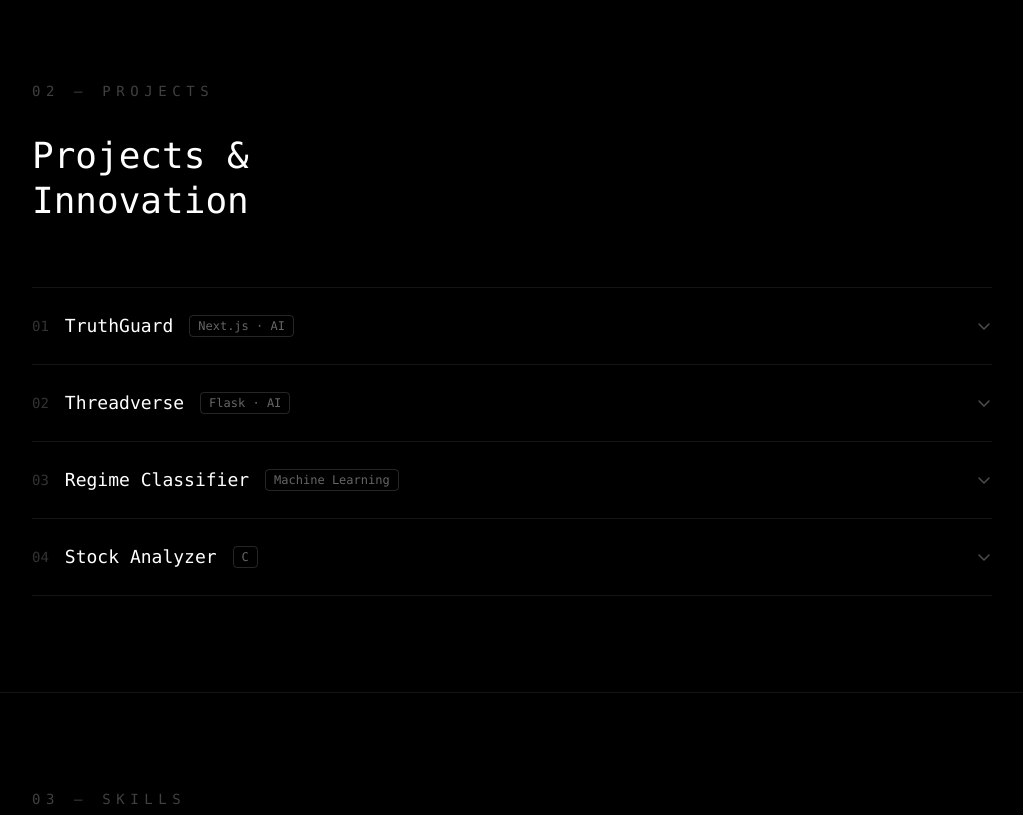
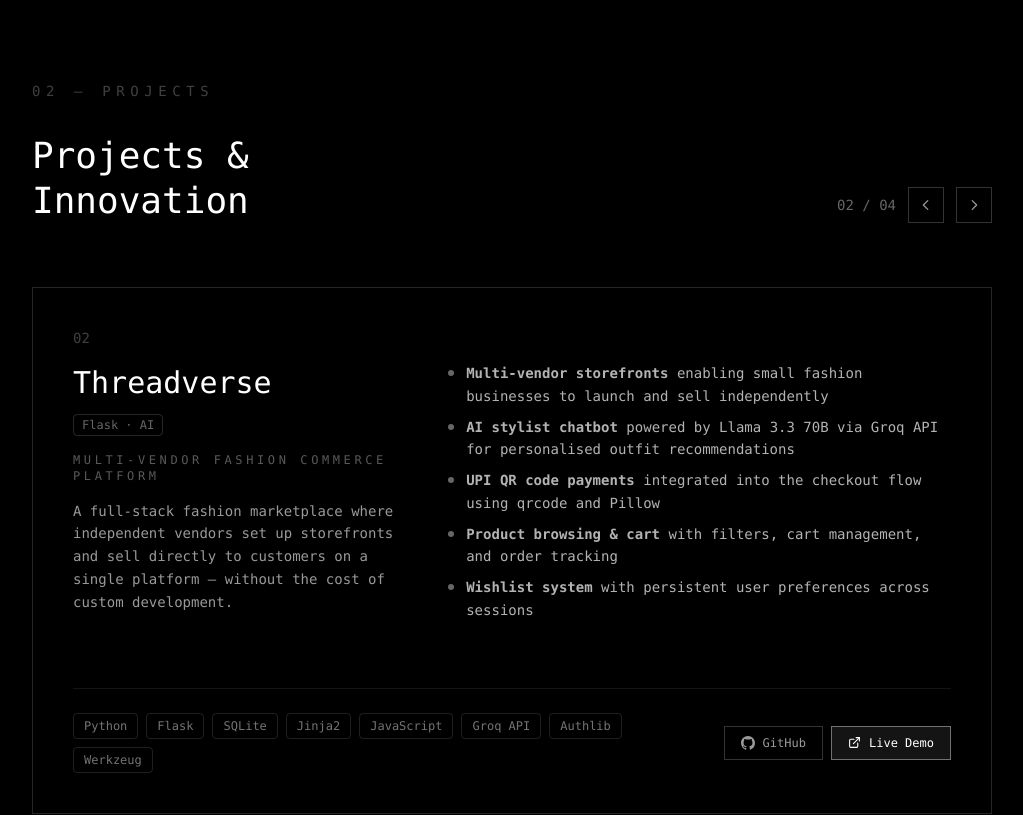
Before and after one commit to Aditi-Atodaria/Portfolio_Website, a Next.js app in the folder aditi-next/: page / in a window 1280 px wide. Shown: the part 1580-2395 px from the top of the page, without its empty margins (128-1151 px from the left). Built offline with nearby package versions, Linux system fonts and the light colour scheme.

Commit message:
Update portfolio-hero-with-paper-shaders.tsx

```diff
--- a/aditi-next/src/components/ui/portfolio-hero-with-paper-shaders.tsx
+++ b/aditi-next/src/components/ui/portfolio-hero-with-paper-shaders.tsx
@@ -2,8 +2,26 @@
 
 import { Dithering } from "@paper-design/shaders-react"
 import { useState, useEffect, useRef } from "react"
+import { Swiper, SwiperSlide } from "swiper/react"
+import { A11y, Autoplay, EffectCreative, Keyboard, Pagination } from "swiper/modules"
+import type { Swiper as SwiperType } from "swiper"
+import "swiper/css"
+import "swiper/css/effect-creative"
+import "swiper/css/pagination"
+import "swiper/css/autoplay"
 
-const PROJECTS = [
+type Project = {
+  name: string
+  tag: string
+  subtitle: string
+  desc: string
+  bullets: { bold: string; rest: string }[]
+  stack: string[]
+  github: string
+  demo?: string
+}
+
+const PROJECTS: Project[] = [
   {
     name: "TruthGuard",
     tag: "Next.js · AI",
@@ -69,6 +87,26 @@ const PROJECTS = [
   },
 ]
 
+const carouselCss = `
+  .project-cards .swiper {
+    padding-bottom: 44px;
+  }
+  .project-cards .swiper-slide {
+    height: auto;
+    overflow: hidden;
+  }
+  .project-cards .swiper-slide > article {
+    height: 100%;
+  }
+  .project-cards .swiper-pagination-bullet {
+    background-color: currentColor !important;
+    opacity: 0.25;
+  }
+  .project-cards .swiper-pagination-bullet-active {
+    opacity: 0.9;
+  }
+`
+
 const SKILLS = ["Python", "C", "JavaScript", "React", "React Native", "Three.js", "Jinja2", "HTML/CSS", "Flask", "SQLite", "Firebase", "Groq API", "Expo", "React Navigation", "Git", "Pillow", "Authlib", "Werkzeug"]
 
 const CURRENTLY_EXPLORING = [
@@ -79,7 +117,8 @@ const CURRENTLY_EXPLORING = [
 export default function AditiPortfolio() {
   const [isDarkMode, setIsDarkMode] = useState(true)
   const [scrolled, setScrolled] = useState(false)
-  const [openProject, setOpenProject] = useState<number | null>(null)
+  const [activeProject, setActiveProject] = useState(0)
+  const swiperRef = useRef<SwiperType | null>(null)
   const [menuOpen, setMenuOpen] = useState(false)
   const contentRef = useRef<HTMLDivElement>(null)
 
@@ -314,51 +353,87 @@ export default function AditiPortfolio() {
 
         {/* PROJECTS */}
         <section id="projects" className={`border-t ${isDarkMode ? "border-white/8" : "border-black/8"}`}>
+          <style>{carouselCss}</style>
           <div className="max-w-5xl mx-auto px-4 sm:px-8 py-14 sm:py-24">
             <p className={`font-mono text-sm tracking-[0.4em] uppercase mb-6 sm:mb-8 ${isDarkMode ? "text-white/25" : "text-black/60"}`}>02 — Projects</p>
-            <h2 className={`font-mono text-2xl sm:text-3xl md:text-4xl leading-tight mb-10 sm:mb-16 ${isDarkMode ? "text-white" : "text-black"}`}>
+            <div className="flex items-end justify-between gap-4 mb-10 sm:mb-16">
+              <h2 className={`font-mono text-2xl sm:text-3xl md:text-4xl leading-tight ${isDarkMode ? "text-white" : "text-black"}`}>
                 Projects &amp;<br />Innovation
               </h2>
-            <div className="space-y-0">
-              {PROJECTS.map((p, i) => (
-                <div key={i} className={`border-t transition-colors ${isDarkMode ? "border-white/8" : "border-black/8"}`}>
 
-                  {/* Clickable row */}
+              {/* Prev / next + counter */}
+              <div className="flex items-center gap-3 flex-shrink-0">
+                <span className={`font-mono text-xs sm:text-sm tabular-nums ${isDarkMode ? "text-white/40" : "text-black/60"}`}>
+                  {String(activeProject + 1).padStart(2, "0")} / {String(PROJECTS.length).padStart(2, "0")}
+                </span>
+                {(["prev", "next"] as const).map(dir => (
                   <button
-                    onClick={() => setOpenProject(openProject === i ? null : i)}
-                    className={`w-full text-left grid grid-cols-[auto_1fr_auto] items-center gap-3 sm:gap-4 py-5 sm:py-6 transition-colors ${
-                      isDarkMode ? "hover:bg-white/2" : "hover:bg-black/2"
+                    key={dir}
+                    onClick={() => (dir === "prev" ? swiperRef.current?.slidePrev() : swiperRef.current?.slideNext())}
+                    aria-label={dir === "prev" ? "Previous project" : "Next project"}
+                    className={`w-9 h-9 flex items-center justify-center border transition-colors ${
+                      isDarkMode
+                        ? "border-white/20 text-white/60 hover:border-white/60 hover:text-white"
+                        : "border-black/30 text-black/65 hover:border-black/70 hover:text-black"
                     }`}
                   >
-                    <span className={`font-mono text-xs sm:text-sm ${isDarkMode ? "text-white/20" : "text-black/50"}`}>
+                    <svg width="14" height="14" viewBox="0 0 16 16" fill="none" className={dir === "prev" ? "" : "rotate-180"}>
+                      <path d="M10 3L5 8l5 5" stroke="currentColor" strokeWidth="1.5" strokeLinecap="round" strokeLinejoin="round" />
+                    </svg>
+                  </button>
+                ))}
+              </div>
+            </div>
+
+            <div className={`project-cards ${isDarkMode ? "text-white" : "text-black"}`}>
+              <Swiper
+                modules={[EffectCreative, Pagination, Autoplay, Keyboard, A11y]}
+                effect="creative"
+                creativeEffect={{
+                  prev: { shadow: true, translate: [0, 0, -400] },
+                  next: { translate: ["100%", 0, 0] },
+                }}
+                grabCursor
+                slidesPerView={1}
+                spaceBetween={0}
+                loop
+                keyboard={{ enabled: true }}
+                autoplay={{ delay: 5000, disableOnInteraction: false, pauseOnMouseEnter: true }}
+                pagination={{ clickable: true }}
+                onSwiper={s => { swiperRef.current = s }}
+                onRealIndexChange={s => setActiveProject(s.realIndex)}
+              >
+                {PROJECTS.map((p, i) => (
+                  <SwiperSlide key={p.name}>
+                    <article
+                      className={`h-full border p-5 sm:p-8 md:p-10 flex flex-col gap-6 sm:gap-8 ${
+                        isDarkMode ? "bg-black border-white/15" : "bg-white border-black/25"
+                      }`}
+                    >
+                      {/* Landscape body: info on the left, highlights on the right */}
+                      <div className="grid grid-cols-1 md:grid-cols-[2fr_3fr] gap-6 md:gap-10 flex-1">
+
+                        {/* Left column */}
+                        <div className="flex flex-col">
+                          <span className={`font-mono text-xs sm:text-sm mb-4 ${isDarkMode ? "text-white/25" : "text-black/50"}`}>
                             {String(i + 1).padStart(2, "0")}
                           </span>
-                    <div className="flex flex-col sm:flex-row sm:items-center gap-1 sm:gap-4 min-w-0">
-                      <span className={`font-mono text-base sm:text-lg ${isDarkMode ? "text-white" : "text-black"}`}>{p.name}</span>
-                      <span className={`font-mono text-xs border px-2 py-0.5 rounded-sm self-start sm:self-auto flex-shrink-0 ${
+                          <h3 className={`font-mono text-xl sm:text-2xl md:text-3xl leading-tight mb-3 ${isDarkMode ? "text-white" : "text-black"}`}>
+                            {p.name}
+                          </h3>
+                          <span className={`font-mono text-xs border px-2 py-0.5 rounded-sm self-start mb-4 ${
                             isDarkMode ? "border-white/15 text-white/40" : "border-black/30 text-black/60"
                           }`}>{p.tag}</span>
-                    </div>
-                    <svg
-                      width="16" height="16" viewBox="0 0 16 16" fill="none"
-                      className={`transition-transform duration-300 flex-shrink-0 ${openProject === i ? "rotate-180" : ""} ${isDarkMode ? "text-white/30" : "text-black/40"}`}
-                    >
-                      <path d="M3 6l5 5 5-5" stroke="currentColor" strokeWidth="1.5" strokeLinecap="round" strokeLinejoin="round"/>
-                    </svg>
-                  </button>
-
-                  {/* Expanded panel */}
-                  <div className={`overflow-hidden transition-all duration-500 ease-in-out ${
-                    openProject === i ? "max-h-[1200px] opacity-100" : "max-h-0 opacity-0"
-                  }`}>
-                    <div className={`ml-0 sm:ml-9 mb-6 sm:mb-8 pb-6 sm:pb-8 border-b ${isDarkMode ? "border-white/8" : "border-black/8"}`}>
                           <p className={`font-mono text-xs tracking-[0.3em] uppercase mb-3 sm:mb-4 ${isDarkMode ? "text-white/35" : "text-black/55"}`}>
                             {p.subtitle}
                           </p>
-                      <p className={`font-mono text-xs sm:text-sm leading-loose mb-5 sm:mb-6 ${isDarkMode ? "text-white/60" : "text-black/75"}`}>
+                          <p className={`font-mono text-xs sm:text-sm leading-relaxed ${isDarkMode ? "text-white/60" : "text-black/75"}`}>
                             {p.desc}
                           </p>
-                      <ul className="space-y-2 mb-6 sm:mb-8">
+                        </div>
+
+                        {/* Right column: bullets */}
+                        <ul className="space-y-2 md:self-center">
                           {p.bullets.map((b, j) => (
                             <li key={j} className="flex items-start gap-3">
                               <span className={`mt-2 w-1.5 h-1.5 rounded-full flex-shrink-0 ${isDarkMode ? "bg-white/40" : "bg-black/40"}`} />
@@ -369,7 +444,10 @@ export default function AditiPortfolio() {
                             </li>
                           ))}
                         </ul>
-                      <div className="flex flex-col gap-3 sm:flex-row sm:flex-wrap sm:items-center">
+                      </div>
+
+                      {/* Footer: stack + links */}
+                      <div className={`flex flex-col gap-4 sm:flex-row sm:items-center pt-5 sm:pt-6 border-t ${isDarkMode ? "border-white/8" : "border-black/10"}`}>
                         <div className="flex flex-wrap gap-1.5 sm:gap-2 flex-1">
                           {p.stack.map((s, j) => (
                             <span key={j} className={`font-mono text-xs px-2 sm:px-2.5 py-1 border rounded-sm ${
@@ -382,7 +460,6 @@ export default function AditiPortfolio() {
                             href={p.github}
                             target="_blank"
                             rel="noreferrer"
-                            onClick={e => e.stopPropagation()}
                             className={`flex items-center gap-2 font-mono text-xs px-3 sm:px-4 py-2 border transition-colors flex-shrink-0 ${
                               isDarkMode
                                 ? "border-white/20 text-white/60 hover:border-white/60 hover:text-white"
@@ -394,12 +471,11 @@ export default function AditiPortfolio() {
                             </svg>
                             GitHub
                           </a>
-                          {"demo" in p && p.demo && (
+                          {p.demo && (
                             <a
-                              href={(p as any).demo}
+                              href={p.demo}
                               target="_blank"
                               rel="noreferrer"
-                              onClick={e => e.stopPropagation()}
                               className={`flex items-center gap-2 font-mono text-xs px-3 sm:px-4 py-2 border transition-colors flex-shrink-0 ${
                                 isDarkMode
                                   ? "border-white/40 text-white bg-white/8 hover:bg-white/15"
@@ -416,12 +492,10 @@ export default function AditiPortfolio() {
                           )}
                         </div>
                       </div>
-                    </div>
-                  </div>
-
-                </div>
+                    </article>
+                  </SwiperSlide>
                 ))}
-              <div className={`border-t ${isDarkMode ? "border-white/8" : "border-black/8"}`} />
+              </Swiper>
             </div>
           </div>
         </section>
```
Lines whose indentation alone changed are shown as unchanged.
